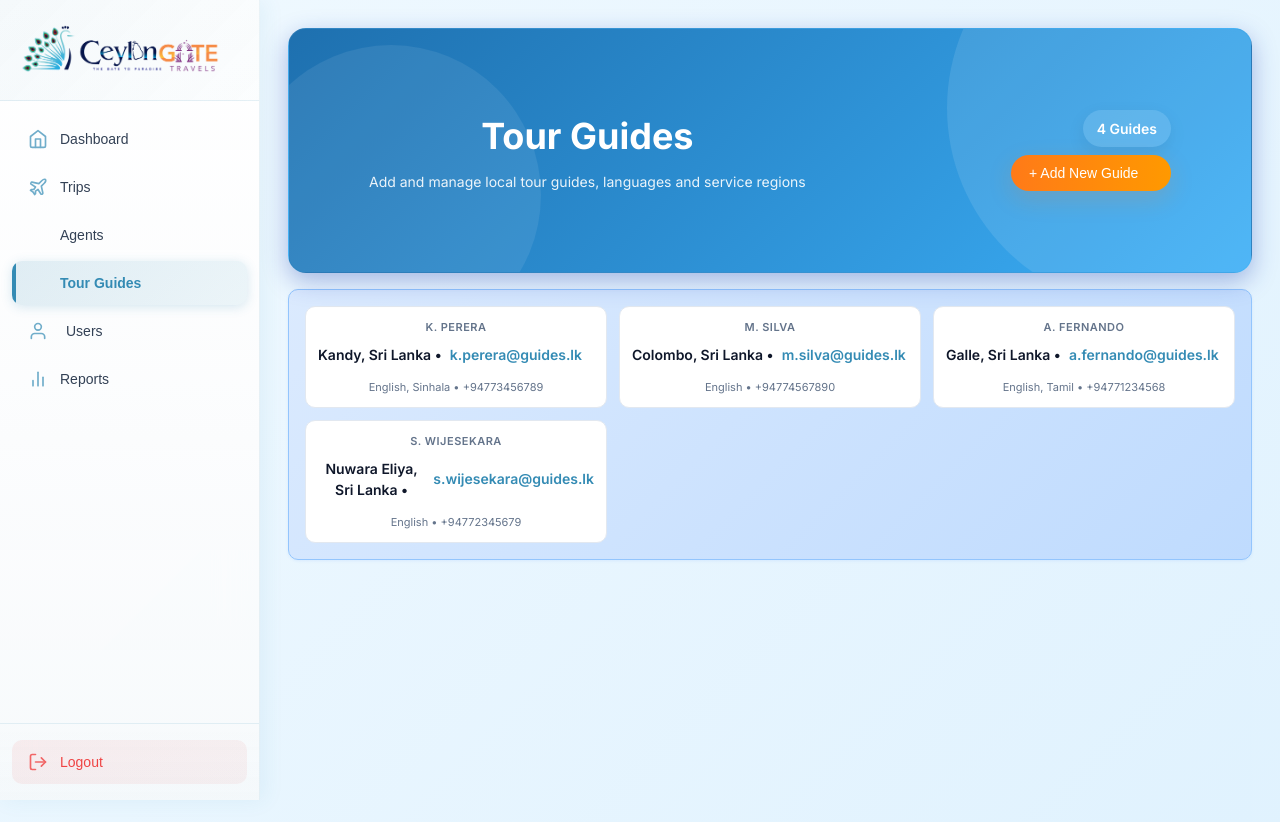
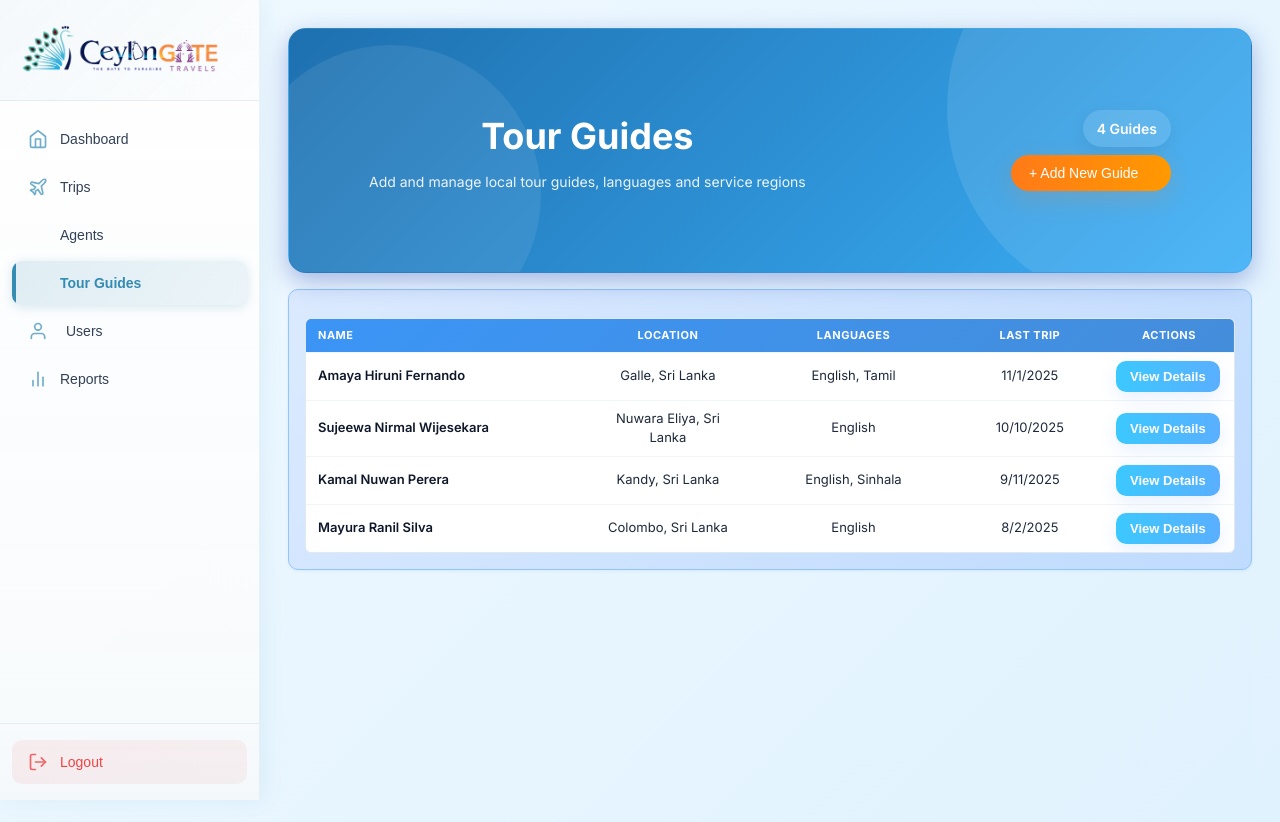
Before and after one commit to Pramudi02/Ceylongate, a React (Vite) app: page /guides in a window 1280 px wide. Shown: the top 822 px of the page. Built offline with nearby package versions, Linux system fonts and the light colour scheme.

Commit message:
feat: enhance GuidesList with sorting by last trip date and update table layout for better readability

```diff
--- a/src/index.css
+++ b/src/index.css
@@ -24,5 +24,5 @@ a {
 }
 
 a:hover {
-  color: var(--primary-hover);
+  color: var(--primary-color);
 }
--- a/src/pages/guides/GuidesList/GuidesList.page.jsx
+++ b/src/pages/guides/GuidesList/GuidesList.page.jsx
@@ -10,7 +10,7 @@ const GuidesList = () => {
   const guides = [
     {
       id: 'g1',
-      full_name: 'K. Perera',
+      full_name: 'Kamal Nuwan Perera',
       primary_email: 'k.perera@guides.lk',
       phone_number: '+94773456789',
       address_line1: '',
@@ -18,11 +18,12 @@ const GuidesList = () => {
       country: 'Sri Lanka',
       languages_spoken: [{ language: 'English', proficiency: 'fluent' }, { language: 'Sinhala', proficiency: 'native' }],
       specialties: ['heritage', 'culture'],
-      service_regions: ['Kandy', 'Nuwara Eliya']
+      service_regions: ['Kandy', 'Nuwara Eliya'],
+      last_trip_date: '2025-09-11'
     },
     {
       id: 'g2',
-      full_name: 'M. Silva',
+      full_name: 'Mayura Ranil Silva',
       primary_email: 'm.silva@guides.lk',
       phone_number: '+94774567890',
       address_line1: '',
@@ -30,11 +31,12 @@ const GuidesList = () => {
       country: 'Sri Lanka',
       languages_spoken: [{ language: 'English', proficiency: 'fluent' }],
       specialties: ['wildlife'],
-      service_regions: ['Yala', 'Udawalawe']
+      service_regions: ['Yala', 'Udawalawe'],
+      last_trip_date: '2025-08-02'
     },
     {
       id: 'g3',
-      full_name: 'A. Fernando',
+      full_name: 'Amaya Hiruni Fernando',
       primary_email: 'a.fernando@guides.lk',
       phone_number: '+94771234568',
       address_line1: '',
@@ -42,11 +44,12 @@ const GuidesList = () => {
       country: 'Sri Lanka',
       languages_spoken: [{ language: 'English', proficiency: 'fluent' }, { language: 'Tamil', proficiency: 'conversational' }],
       specialties: ['beach', 'heritage'],
-      service_regions: ['Galle', 'Mirissa']
+      service_regions: ['Galle', 'Mirissa'],
+      last_trip_date: '2025-11-01'
     },
     {
       id: 'g4',
-      full_name: 'S. Wijesekara',
+      full_name: 'Sujeewa Nirmal Wijesekara',
       primary_email: 's.wijesekara@guides.lk',
       phone_number: '+94772345679',
       address_line1: '',
@@ -54,9 +57,17 @@ const GuidesList = () => {
       country: 'Sri Lanka',
       languages_spoken: [{ language: 'English', proficiency: 'fluent' }],
       specialties: ['nature', 'trekking'],
-      service_regions: ['Nuwara Eliya', 'Horton Plains']
+      service_regions: ['Nuwara Eliya', 'Horton Plains'],
+      last_trip_date: '2025-10-10'
     }
   ];
+
+  // sort guides by last_trip_date (most recent first)
+  const sortedGuides = guides.slice().sort((a, b) => {
+    const da = a.last_trip_date ? new Date(a.last_trip_date) : new Date(0);
+    const db = b.last_trip_date ? new Date(b.last_trip_date) : new Date(0);
+    return db - da;
+  });
 
   return (
     <div className="trip-overview">
@@ -72,14 +83,36 @@ const GuidesList = () => {
       </div>
 
       <div className="info-section">
-        <div className="info-grid-boxes">
-          {guides.map(g => (
-            <div key={g.id} className="info-card-box" style={{cursor: 'pointer'}} onClick={() => navigate(`/guides/${g.id}`)}>
-              <span className="info-label">{g.full_name}</span>
-              <span className="info-value">{g.city ? g.city + ', ' : ''}{g.country} • <a href={`mailto:${g.primary_email}`}>{g.primary_email}</a></span>
-              <div className="info-sub">{g.languages_spoken.map(l => l.language).join(', ')} • {g.phone_number}</div>
-            </div>
-          ))}
+        <div className="section-header-with-button">
+        </div>
+
+        <div className="passengers-table-container" style={{marginTop: '12px'}}>
+          <table className="passengers-table guides-table">
+            <thead>
+              <tr>
+                <th>Name</th>
+                <th>Location</th>
+                <th>Languages</th>
+                <th>Last Trip</th>
+                <th>Actions</th>
+              </tr>
+            </thead>
+            <tbody>
+              {sortedGuides.map(g => (
+                <tr key={g.id}>
+                  <td><span className="passenger-name">{g.full_name}</span></td>
+                  <td>{g.city ? g.city + ', ' : ''}{g.country}</td>
+                  <td>{g.languages_spoken.map(l => l.language).join(', ')}</td>
+                  <td>{g.last_trip_date ? new Date(g.last_trip_date).toLocaleDateString() : '—'}</td>
+                  <td>
+                    <div className="action-buttons">
+                      <button className="btn-view" onClick={() => navigate(`/guides/${g.id}`)}>View Details</button>
+                    </div>
+                  </td>
+                </tr>
+              ))}
+            </tbody>
+          </table>
         </div>
       </div>
 
--- a/src/pages/trips/TripDetails/TripOverview/TripOverview.tab.css
+++ b/src/pages/trips/TripDetails/TripOverview/TripOverview.tab.css
@@ -422,6 +422,54 @@
   color: #1e293b;
 }
 
+/* Ensure header and data cells align vertically and columns keep predictable widths */
+.passengers-table th,
+.passengers-table td {
+  vertical-align: middle;
+}
+
+/* Make name/location/languages/last trip/actions widths predictable for Agents/Guides tables */
+.passengers-table.agents-table th:nth-child(1),
+.passengers-table.guides-table th:nth-child(1) {
+  width: 30%;
+}
+.passengers-table.agents-table th:nth-child(2),
+.passengers-table.guides-table th:nth-child(2) {
+  width: 18%;
+}
+.passengers-table.agents-table th:nth-child(3),
+.passengers-table.guides-table th:nth-child(3) {
+  width: 22%;
+}
+.passengers-table.agents-table th:nth-child(4),
+.passengers-table.guides-table th:nth-child(4) {
+  width: 16%;
+}
+.passengers-table.agents-table th:nth-child(5),
+.passengers-table.guides-table th:nth-child(5) {
+  width: 14%;
+}
+
+/* Ensure content inside name cell is vertically centered */
+.passengers-table td .passenger-name {
+  align-items: center; /* flex alignment */
+}
+
+/* Center align all table headers and cells except the first column */
+.passengers-table.agents-table th,
+.passengers-table.agents-table td,
+.passengers-table.guides-table th,
+.passengers-table.guides-table td {
+  text-align: center;
+}
+
+.passengers-table.agents-table th:first-child,
+.passengers-table.agents-table td:first-child,
+.passengers-table.guides-table th:first-child,
+.passengers-table.guides-table td:first-child {
+  text-align: left;
+}
+
 .passengers-table tbody tr {
   transition: background var(--transition-base);
 }
```
